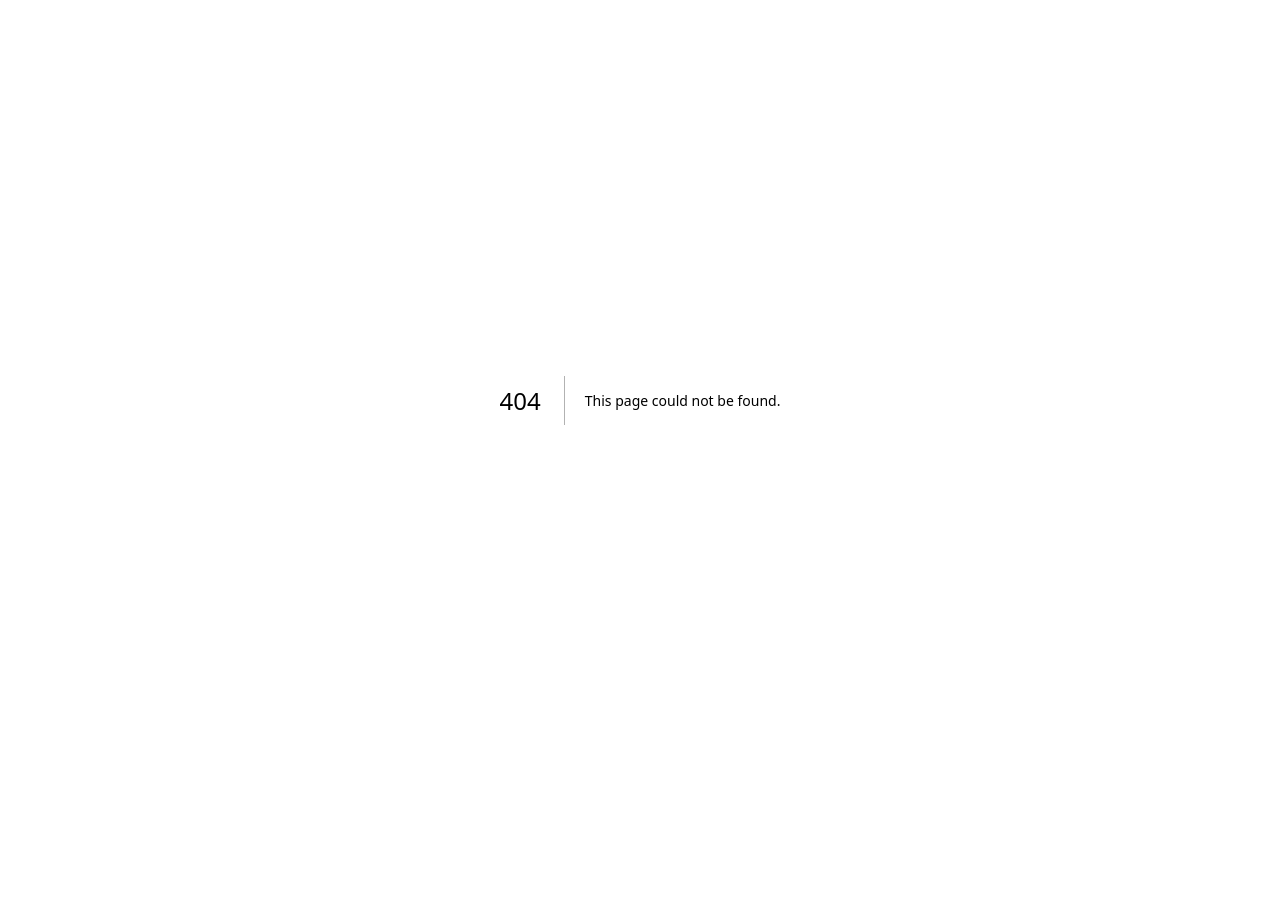
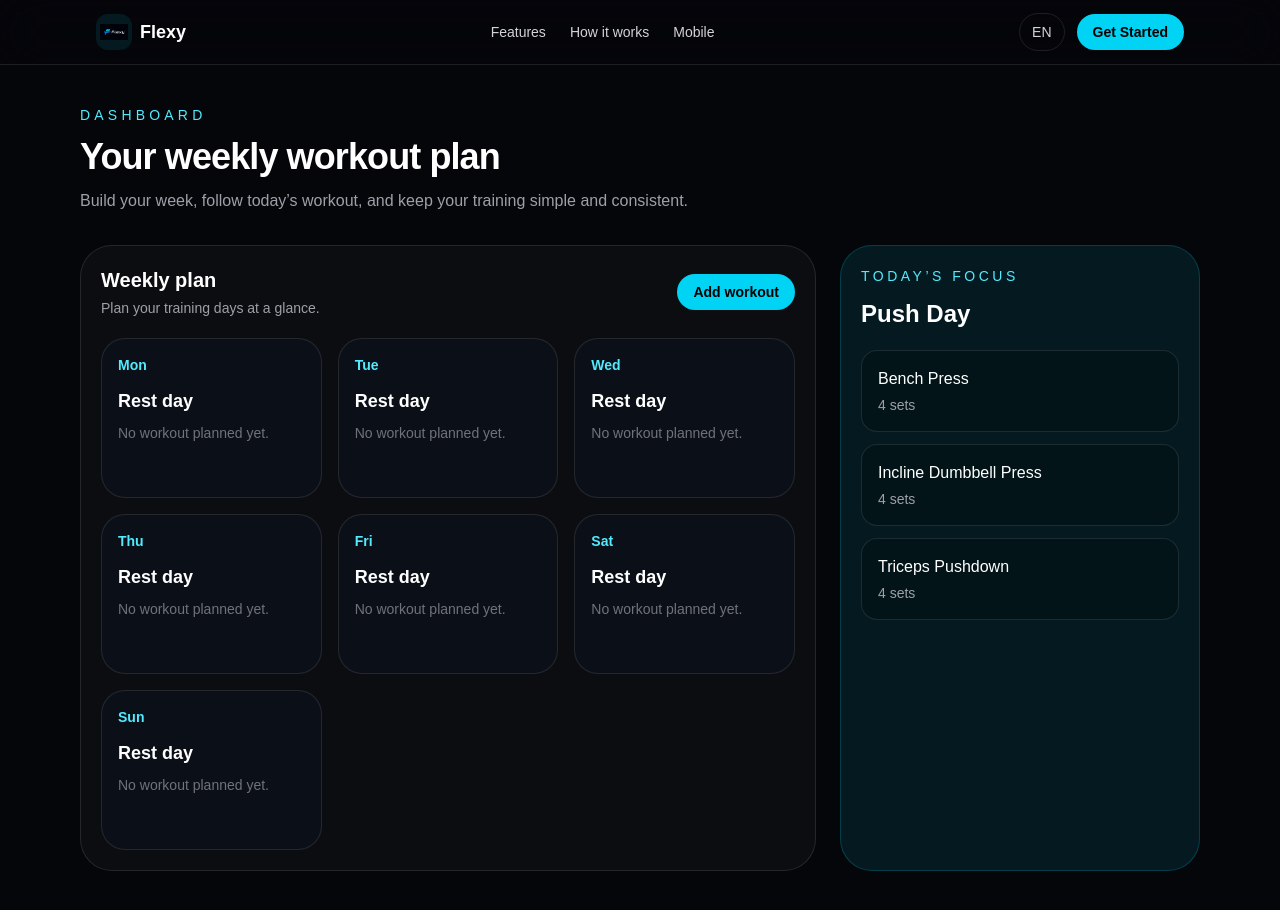
Before and after one commit to semih-bas/Flexy, a Next.js app: page /dashboard in a window 1280 px wide. Before the commit this address had no page. Before the commit the page ends 800 px from the top, so only its background shows below. Built offline with nearby package versions, Linux system fonts and the light colour scheme.

Commit message:
feat: create dashboard route

```diff
--- /dev/null
+++ b/src/app/dashboard/page.tsx
@@ -0,0 +1,82 @@
+import Navbar from "@/components/layout/Navbar";
+
+export default function DashboardPage() {
+  return (
+    <main className="min-h-screen bg-[#05060a] text-white">
+      <Navbar />
+
+      <section className="mx-auto max-w-6xl px-4 py-10">
+        <div className="mb-8">
+          <p className="text-sm font-medium uppercase tracking-[0.3em] text-cyan-300">
+            Dashboard
+          </p>
+
+          <h1 className="mt-3 text-3xl font-bold tracking-tight sm:text-4xl">
+            Your weekly workout plan
+          </h1>
+
+          <p className="mt-3 max-w-2xl text-sm leading-6 text-zinc-400 sm:text-base">
+            Build your week, follow today’s workout, and keep your training
+            simple and consistent.
+          </p>
+        </div>
+
+        <div className="grid gap-6 lg:grid-cols-[1fr_360px]">
+          <section className="rounded-[2rem] border border-white/10 bg-white/[0.03] p-5">
+            <div className="mb-5 flex items-center justify-between">
+              <div>
+                <h2 className="text-xl font-semibold">Weekly plan</h2>
+                <p className="mt-1 text-sm text-zinc-400">
+                  Plan your training days at a glance.
+                </p>
+              </div>
+
+              <button className="rounded-full bg-cyan-400 px-4 py-2 text-sm font-semibold text-black transition hover:bg-cyan-300">
+                Add workout
+              </button>
+            </div>
+
+            <div className="grid gap-4 sm:grid-cols-2 xl:grid-cols-3">
+              {["Mon", "Tue", "Wed", "Thu", "Fri", "Sat", "Sun"].map((day) => (
+                <div
+                  key={day}
+                  className="min-h-40 rounded-3xl border border-white/10 bg-[#0b1018] p-4"
+                >
+                  <p className="text-sm font-semibold text-cyan-300">{day}</p>
+                  <h3 className="mt-3 text-lg font-semibold text-white">
+                    Rest day
+                  </h3>
+                  <p className="mt-2 text-sm text-zinc-500">
+                    No workout planned yet.
+                  </p>
+                </div>
+              ))}
+            </div>
+          </section>
+
+          <aside className="rounded-[2rem] border border-cyan-400/20 bg-cyan-400/10 p-5">
+            <p className="text-sm font-medium uppercase tracking-[0.25em] text-cyan-300">
+              Today’s focus
+            </p>
+
+            <h2 className="mt-3 text-2xl font-semibold">Push Day</h2>
+
+            <div className="mt-5 space-y-3">
+              {["Bench Press", "Incline Dumbbell Press", "Triceps Pushdown"].map(
+                (exercise) => (
+                  <div
+                    key={exercise}
+                    className="rounded-2xl border border-white/10 bg-black/20 p-4"
+                  >
+                    <p className="font-medium">{exercise}</p>
+                    <p className="mt-1 text-sm text-zinc-400">4 sets</p>
+                  </div>
+                )
+              )}
+            </div>
+          </aside>
+        </div>
+      </section>
+    </main>
+  );
+}
```
